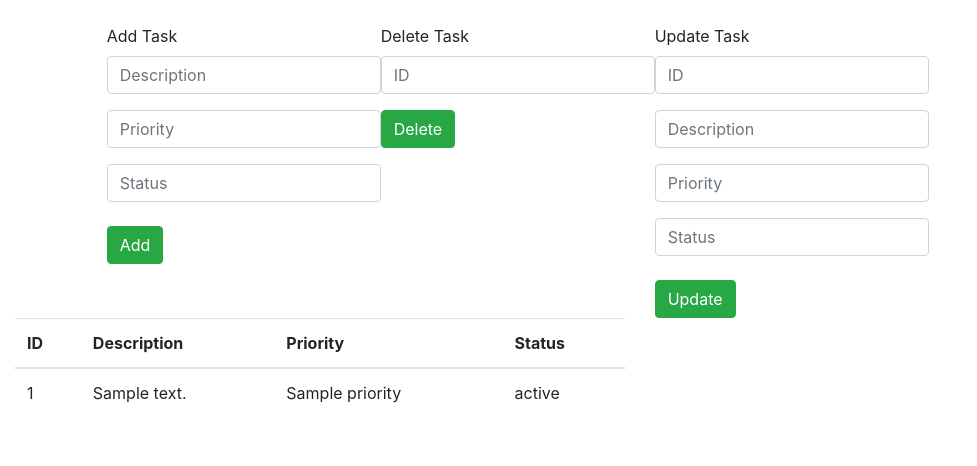
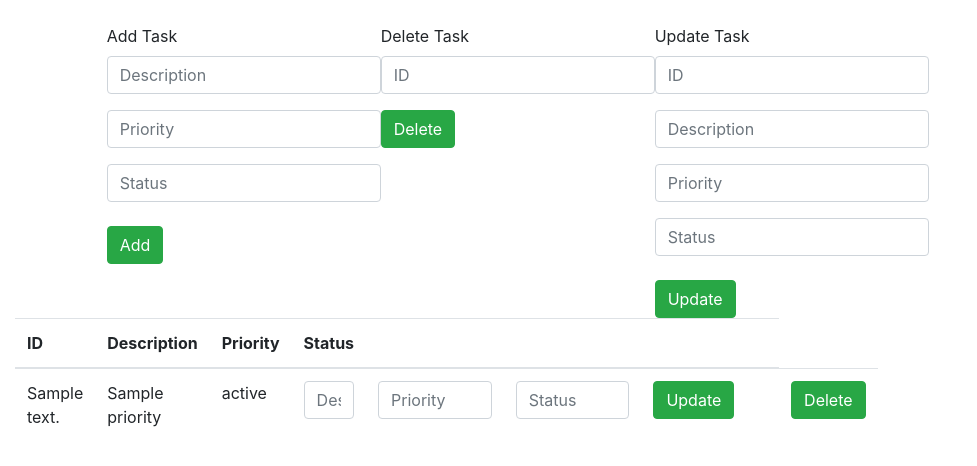
Before and after one commit to flischewski1/scc-webservice, a Flask app: page /index in a window 1280 px wide. Shown: the top 466 px of the page, without its empty margins (0-977 px from the left). Run offline with Flask 2, Linux system fonts and the light colour scheme; a database or web service that is not in the repository returns one stand-in record (values such as "Sample title"); data that the repository does not hold is empty; some libraries are stand-ins or nearby versions.

Commit message:
Probiers mal bitte aus
Ich bekomm den Webservice nicht mehr zum laufen auf dem Surface und mein Linux Laptop ist kaputt

```diff
--- a/client/app/templates/index.html
+++ b/client/app/templates/index.html
@@ -73,16 +73,40 @@
                     <th>Description</th>
                     <th>Priority</th>
                     <th>Status</th>
+                    <th>&nbsp;&nbsp;&nbsp;&nbsp;&nbsp;&nbsp;&nbsp;&nbsp;&nbsp;&nbsp;&nbsp;&nbsp;&nbsp;&nbsp;&nbsp;&nbsp;&nbsp;&nbsp;&nbsp;&nbsp;&nbsp;&nbsp;&nbsp;&nbsp;&nbsp;&nbsp;&nbsp;&nbsp;&nbsp;&nbsp;</th>
+                    <th>&nbsp;&nbsp;&nbsp;&nbsp;&nbsp;&nbsp;&nbsp;&nbsp;&nbsp;&nbsp;&nbsp;&nbsp;&nbsp;&nbsp;&nbsp;&nbsp;&nbsp;&nbsp;&nbsp;&nbsp;&nbsp;&nbsp;&nbsp;&nbsp;&nbsp;&nbsp;&nbsp;&nbsp;&nbsp;&nbsp;</th>
+                    <th>&nbsp;&nbsp;&nbsp;&nbsp;&nbsp;&nbsp;&nbsp;&nbsp;&nbsp;&nbsp;&nbsp;&nbsp;&nbsp;&nbsp;&nbsp;&nbsp;&nbsp;&nbsp;&nbsp;&nbsp;&nbsp;&nbsp;&nbsp;&nbsp;&nbsp;&nbsp;&nbsp;&nbsp;&nbsp;&nbsp;</th>
                 </tr>
                 </thead>
                 <tbody>
                 {% for task in tasks.values() %}
                     {% for i in task %}
                         <tr>
-                            <td>{{ i['id'] }}</td>
                             <td>{{ i['description'] }}</td>
                             <td>{{ i['priority'] }}</td>
                             <td>{{ i['status'] }}</td>
+                            <td><form action="{{ url_for('update_task') }}" method="post">
+                                    <input type="hidden" class="form-control" id="id" name="id" placeholder="ID" value={{ i['id'] }} required>
+                                    <input type="text" class="form-control" id="description" name="description" placeholder="Description">
+                            </td>
+                            <td>
+                                    <input type="text" class="form-control" id="priority" name="priority" placeholder="Priority">
+                            </td>
+                            <td>
+                                    <input type="text" class="form-control" id="status" name="status" placeholder="Status">
+                            </td>
+                            <td>
+                                    <button type="submit" class="btn btn-success">Update</button>
+                            </form>
+                        </td>
+                        <td><form action="{{ url_for('delete_task') }}" method="post">
+                            <input type="hidden" class="form-control" id="id" name="id" placeholder="ID" value= {{ i['id'] }} required>
+                            <button type="submit" class="btn btn-success">Delete</button>
+                        </form>
+                        </td>
+
+
+
                         </tr>
                     {% endfor %}
                 {% endfor %}
```
